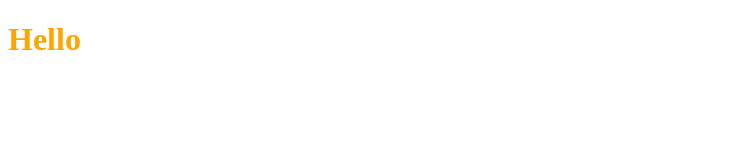
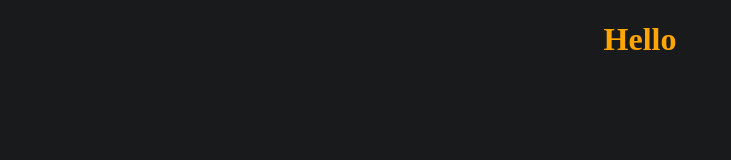
Before and after one commit to dedestem/Web2, a plain HTML site: page index.html in a window 1280 px wide. Shown: the whole page, without its empty margins (0-731 px from the left). Drawn offline with Linux system fonts and the light colour scheme.

Commit message:
Update index.css

```diff
--- a/index.css
+++ b/index.css
@@ -1,3 +1,8 @@
+body {
+  background-color: #181a1b;
+}
+
 h1 {
   color: orange;
+  text-align: center;
 }
```
